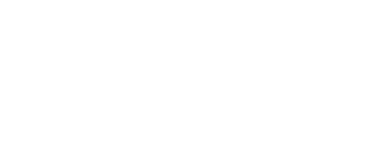
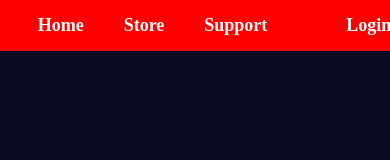
Before and after one commit to Lunarcodeq/ECO-Store, a plain HTML site: page ECO/index.html in a window 390 px wide. Drawn offline with Linux system fonts and the light colour scheme.

Commit message:
Few styling and responsive design

```diff
--- a/ECO/index.html
+++ b/ECO/index.html
@@ -7,6 +7,16 @@
         <link rel="stylesheet" href="styles.css">
     </head>
     <body>
+        <nav class="navbar">
+            <div class="locations">
+              <span></span>
+              <a href="">Home</a>
+              <a href="">Store</a>
+              <a href="">Support</a>
+            </div>
+            <a href="" class="login">Login</a>
+        </nav>
 
+        <script src="script.js"></script>
     </body>
 </html>
--- a/ECO/styles.css
+++ b/ECO/styles.css
@@ -0,0 +1,68 @@
+* {
+    padding: 0;
+    margin: 0;
+    box-sizing: border-box;
+}
+
+body {
+    background-color: #0a0a23;
+    color:#fff;
+    height: 100vh;
+}
+
+.navbar {
+    background-color: red;
+    height: 6%;
+    width:100%;
+    display:flex;
+    justify-content: center;
+    align-items: center;
+}
+
+.navbar a {
+    margin:auto 20px;
+    text-decoration: none;
+    color:#fff;
+    font-size:18px;
+    font-weight:600;
+}
+
+.navbar .locations {
+    display: flex;
+    align-items: right;
+}
+
+.login {
+    position: relative;
+    left: 35%;
+}
+
+/* MEDIAS */
+
+@media (max-width: 575px) {
+  .login {
+    position: relative;
+    left: 10%;
+  }
+}
+
+@media (min-width: 576px) and (max-width: 767px) {
+  .login {
+    position: relative;
+    left: 20%;
+  }
+}
+
+@media (min-width: 768px) and (max-width: 991px){
+    .login {
+        position: relative;
+        left: 25%;
+    }
+}
+
+@media (min-width: 992px) {
+    .login {
+        position: relative;
+        left: 35%;
+    }
+}
```
